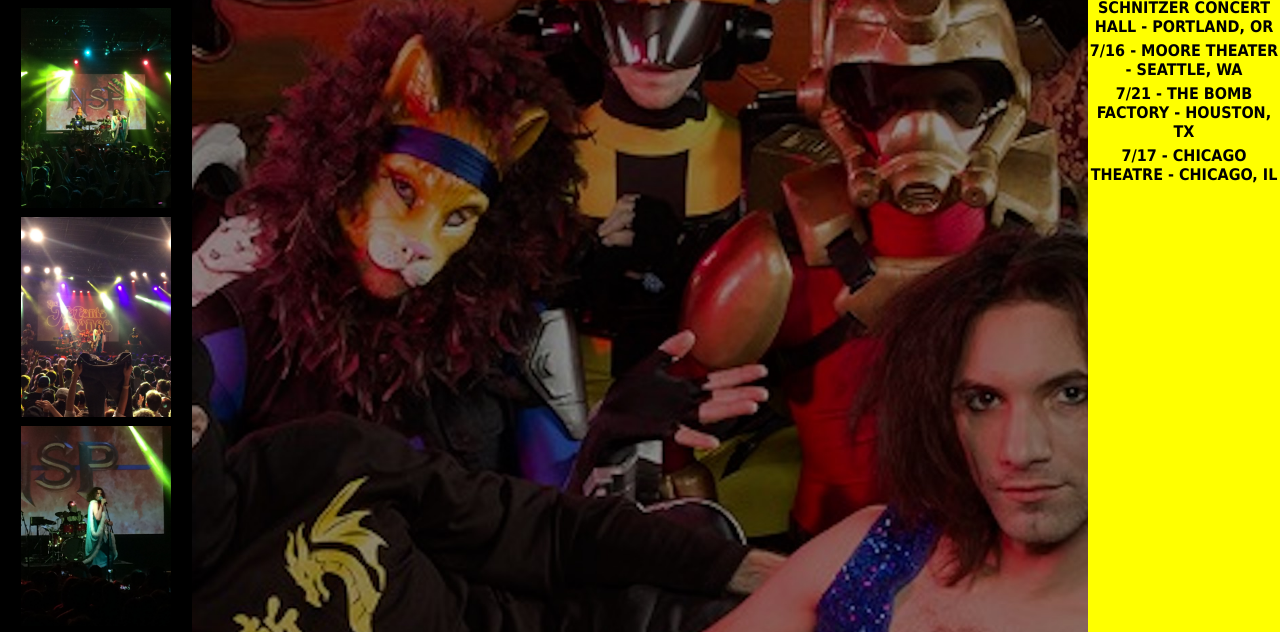
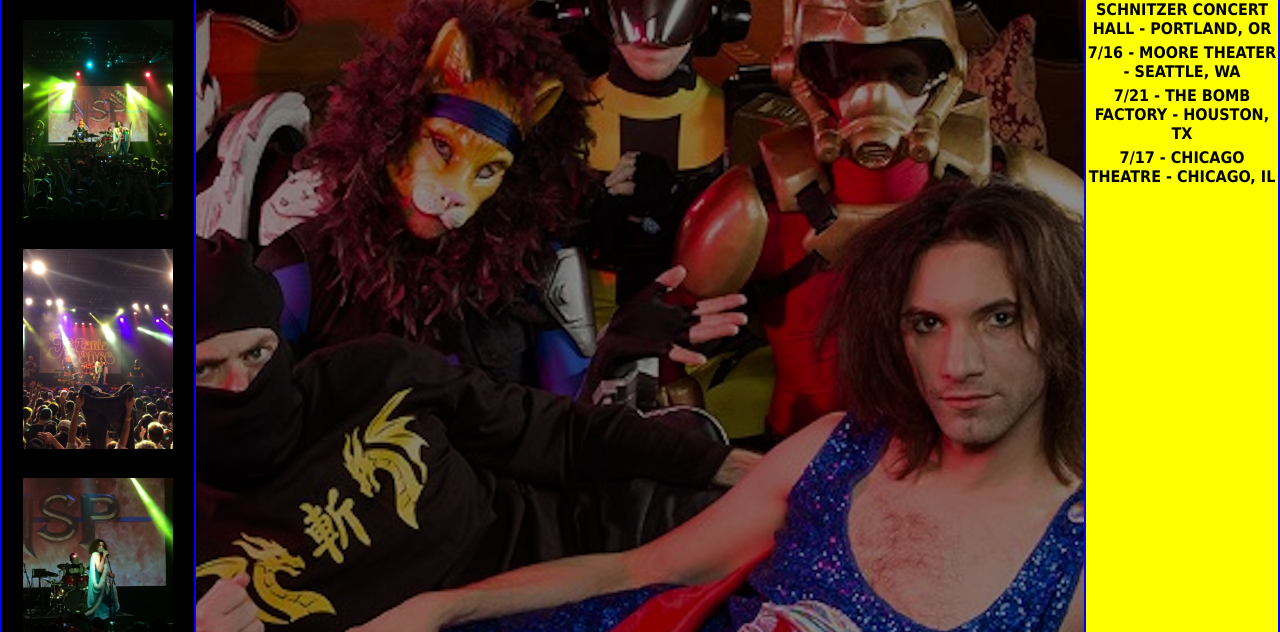
Before and after one commit to rizeup88/favorite-band, a plain HTML site: page index.html in a window 1280 px wide. Shown: the part 97-729 px from the top of the page. Drawn offline with Linux system fonts and the light colour scheme.

Commit message:
This revision will display the sidebars with blue borders and added padding for pictures.

```diff
--- a/css/styles.css
+++ b/css/styles.css
@@ -60,14 +60,14 @@ h2 {
   background-image: url(../images/nsp_group.jpeg);
   background-position: center;
   background-size: cover;
-  padding-bottom: 10em;
+  padding-bottom: 7em;
 }
 
 .header .intro h1 {
   position:relative;
   text-transform: uppercase;
   text-align: center;
-  padding-top: 25em;
+  padding-top: 21em;
   width: 100%;
 }
 
@@ -87,6 +87,7 @@ h2 {
   left: 0;
   float: left;
   background-color: black;
+  border: 2px blue solid;
 }
 
 .header .sidebar1 h2 {
@@ -113,6 +114,7 @@ h2 {
 
 .header .sidebar1 img {
   width: 150px;
+  padding: 10px;
 }
 
 .header .sidebar2 {
@@ -123,6 +125,7 @@ h2 {
   right: 0;
   float: right;
   background-color: yellow;
+  border: 2px blue solid;
 }
 
 .header .sidebar2 h2 {
```
